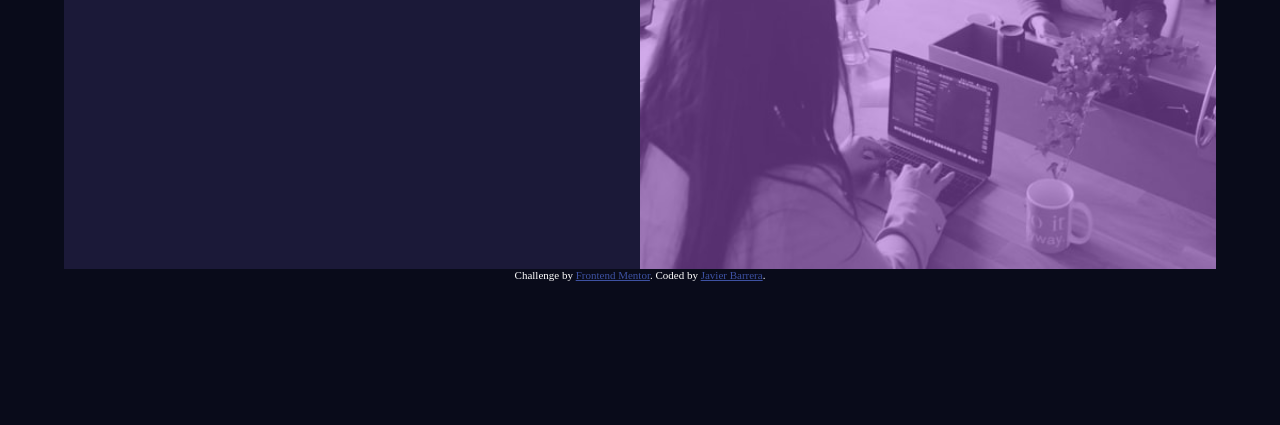
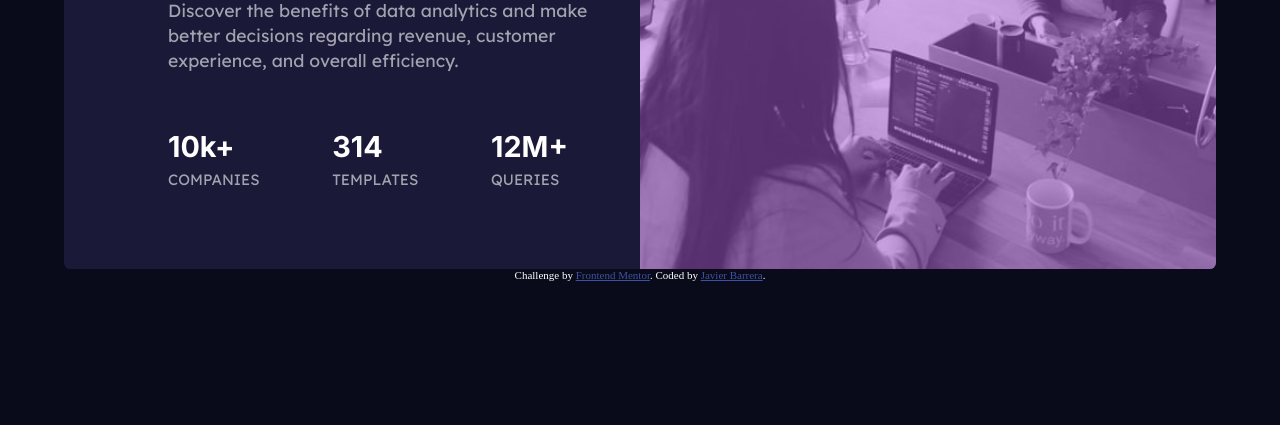
Before and after one commit to javierb256/Stats-preview-card-component, a plain HTML site: page index.html in a window 1280 px wide. Shown: the part 375-800 px from the top of the page. Drawn offline with Linux system fonts and the light colour scheme.

Commit message:
finished desktop view

```diff
--- a/styles.css
+++ b/styles.css
@@ -104,34 +104,56 @@ body {
   height: 500px;
   background-color: var(--dark-desaturated-blue);
   justify-content: space-between;
+  border-radius: .4rem;
+  overflow: hidden;
 }
 
 .container h1 {
   color: white;
   font-family: var(--lexend-deca);
+  font-size: 2.5rem;
+  line-height: 40px;
 }
 
 .data {
+  display: flex;
+  flex-direction: column;
   width: 50%;
+  padding: 5rem 6.5rem;
 }
 
 .data > p {
   color: var(--slightly-transparent-white);
   font-family: var(--lexend-deca);
+  margin-top: 1.8rem;
+  line-height: 25px;
+  font-size: 1.1rem;
+  width: 455px;
+}
+
+.stat-container {
+  display: flex;
+  justify-content: space-between;
+  margin-top: auto;
+  width: 400px;
 }
 
 .stat {
   display: flex;
   flex-direction: column;
   font-family: var(--inter);
+  gap: 6px;
 }
 
 .stat p:first-child {
   color: var(--white);
+  font-weight: 700;
+  font-size: 1.8rem;
 }
 
 .stat p:last-child {
   color: var(--slightly-transparent-white);
+  font-family: var(--lexend-deca);
 }
 
 .banner {
```
